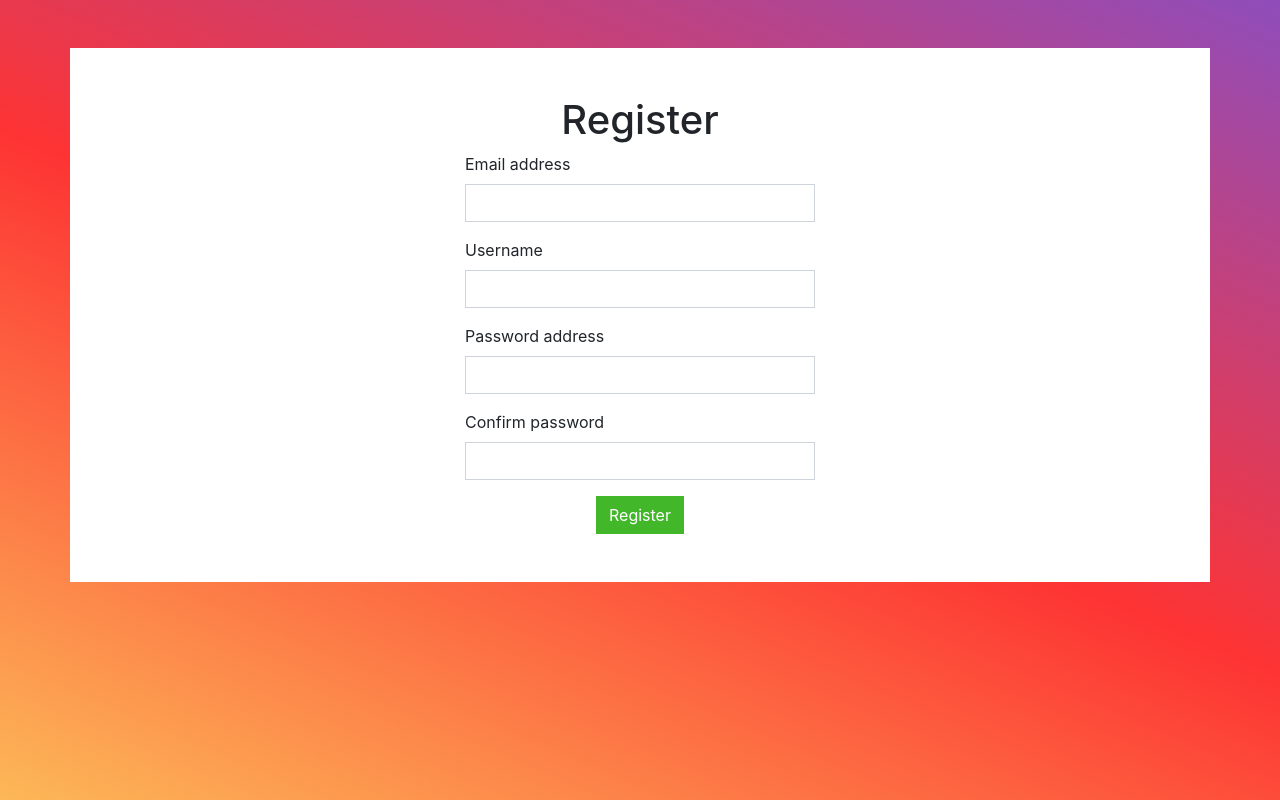
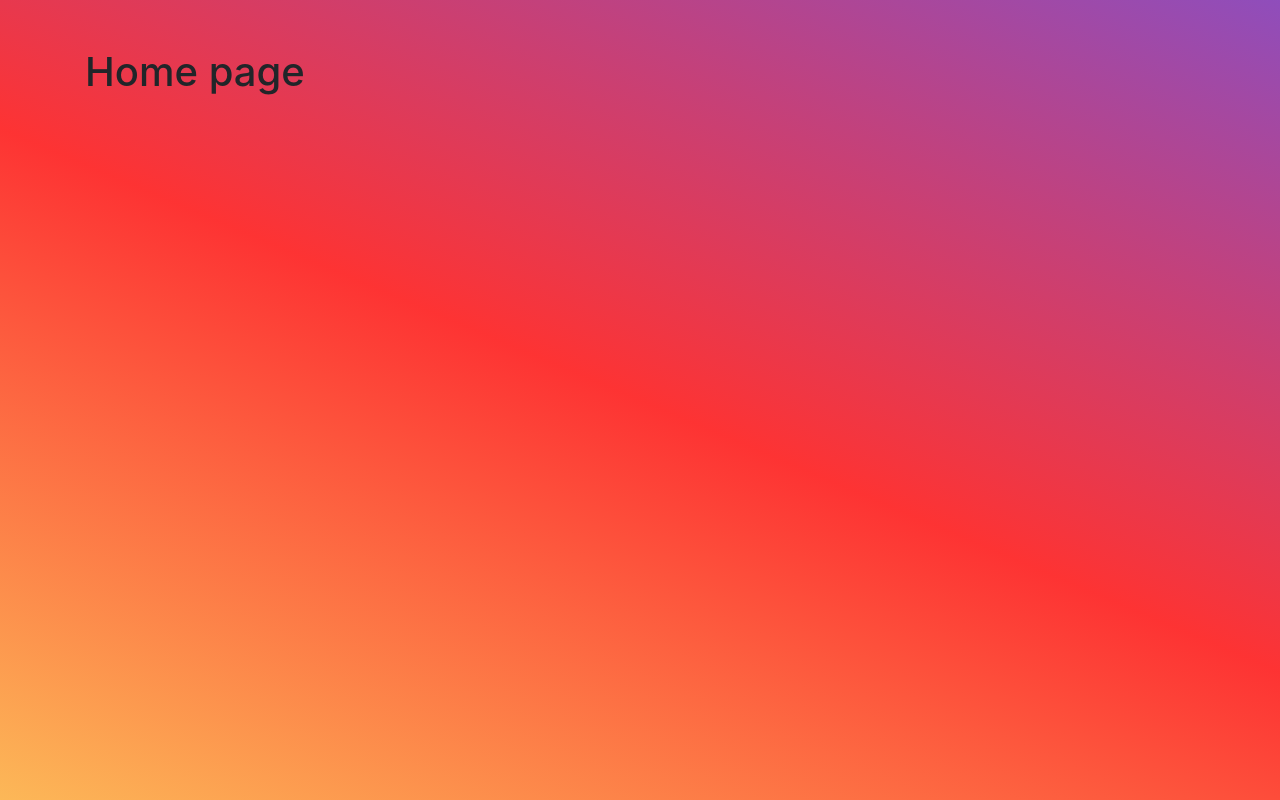
Before and after one commit to Barto-dev/chat, a React (Create React App) app in the folder client/: page / in a window 1280 px wide. Built offline with nearby package versions, Linux system fonts and the light colour scheme.

Commit message:
setup routes

```diff
--- a/client/src/App.js
+++ b/client/src/App.js
@@ -1,6 +1,10 @@
+import ApolloProvider from './apollo/ApolloProvider';
+import {BrowserRouter, Route, Switch} from 'react-router-dom';
 import {Container} from 'react-bootstrap';
-import ApolloProvider from './apollo/ApolloProvider';
+
 import Register from './pages/Register';
+import Login from './pages/Login';
+import Home from './pages/Home';
 
 import './App.scss';
 
@@ -9,9 +13,15 @@ const App = () => {
 
   return (
     <ApolloProvider>
-      <Container className="pt-5">
-        <Register />
-      </Container>
+      <BrowserRouter>
+        <Container className="pt-5">
+          <Switch>
+            <Route exact path="/" component={Home} />
+            <Route path="/register" component={Register} />
+            <Route path="/login" component={Login} />
+          </Switch>
+        </Container>
+      </BrowserRouter>
     </ApolloProvider>
   );
 }
--- /dev/null
+++ b/client/src/pages/Home.js
@@ -0,0 +1,11 @@
+import React from 'react';
+
+const Home = () => {
+  return (
+    <div>
+      <h1>Home page</h1>
+    </div>
+  );
+};
+
+export default Home;
--- /dev/null
+++ b/client/src/pages/Login.js
@@ -0,0 +1,11 @@
+import React from 'react';
+
+const Login = () => {
+  return (
+    <div>
+      Login page
+    </div>
+  );
+};
+
+export default Login;
--- a/client/src/pages/Register.js
+++ b/client/src/pages/Register.js
@@ -64,6 +64,7 @@ const Register = () => {
             </Form.Label>
             <Form.Control type="email"
                           name="email"
+                          className={errors.email && 'is-invalid'}
                           value={variables.email}
                           onChange={onChangeInput}
             />
@@ -74,6 +75,7 @@ const Register = () => {
             </Form.Label>
             <Form.Control type="text"
                           name="username"
+                          className={errors.username && 'is-invalid'}
                           value={variables.username}
                           onChange={onChangeInput} />
           </Form.Group>
@@ -83,6 +85,7 @@ const Register = () => {
             </Form.Label>
             <Form.Control type="password"
                           name="password"
+                          className={errors.password && 'is-invalid'}
                           value={variables.password}
                           onChange={onChangeInput} />
           </Form.Group>
@@ -92,6 +95,7 @@ const Register = () => {
             </Form.Label>
             <Form.Control type="password"
                           name="confirmPassword"
+                          className={errors.confirmPassword && 'is-invalid'}
                           value={variables.confirmPassword}
                           onChange={onChangeInput} />
           </Form.Group>
--- a/package.json
+++ b/package.json
@@ -9,6 +9,7 @@
     "graphql": "^15.5.0",
     "jsonwebtoken": "^8.5.1",
     "mysql2": "^2.2.5",
+    "react-router-dom": "^5.2.0",
     "sequelize": "^6.6.2"
   },
   "name": "chat",
```
Also changed, not shown: 1 other file (tests, documents, lock files or other folders).
